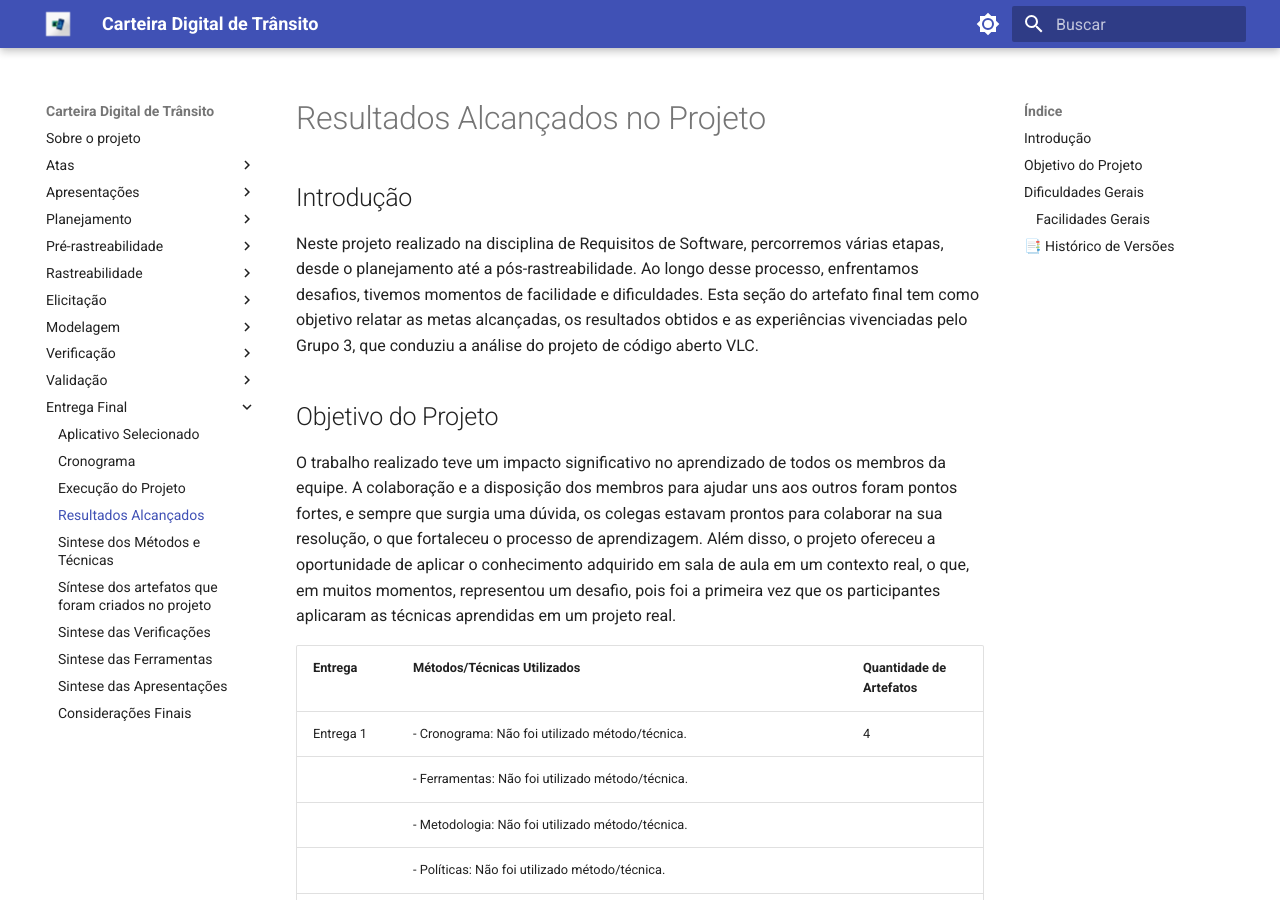
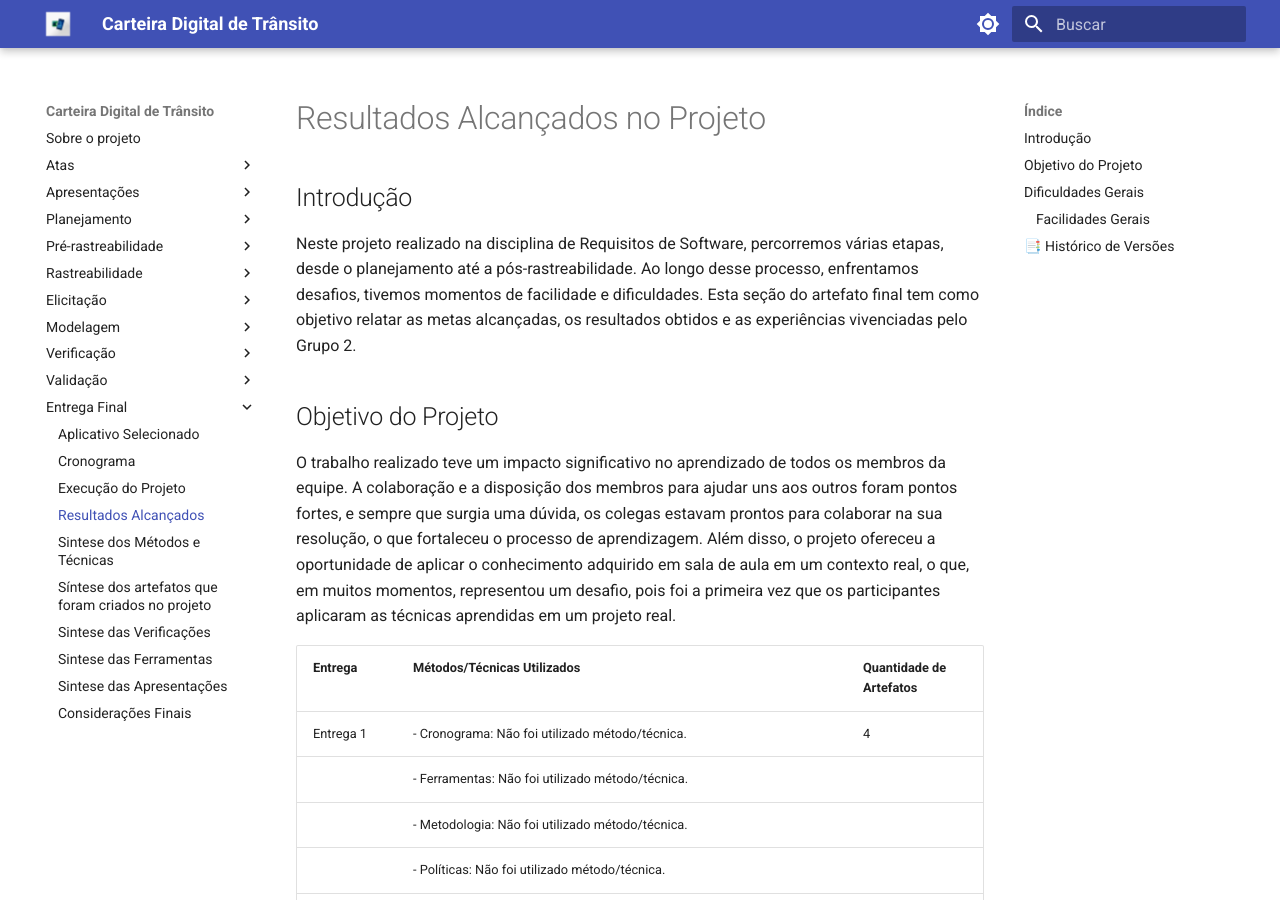
Before and after one commit to Requisitos-de-Software/2023.2-Carteira_Digital_de_Transito, an MkDocs documentation site: the page built from docs/entrega-final/resultados-alcan.md, in a window 1280 px wide and 900 px high. Built offline with MkDocs 1.6.1 and Material for MkDocs 9.7.7, drawn with Linux system fonts in a browser that asks for light colours.

Commit message:
Update resultados-alcan.md

```diff
--- a/docs/entrega-final/resultados-alcan.md
+++ b/docs/entrega-final/resultados-alcan.md
@@ -2,7 +2,7 @@
 
 ## Introdução
 
-Neste projeto realizado na disciplina de Requisitos de Software, percorremos várias etapas, desde o planejamento até a pós-rastreabilidade. Ao longo desse processo, enfrentamos desafios, tivemos momentos de facilidade e dificuldades. Esta seção do artefato final tem como objetivo relatar as metas alcançadas, os resultados obtidos e as experiências vivenciadas pelo Grupo 3, que conduziu a análise do projeto de código aberto VLC.
+Neste projeto realizado na disciplina de Requisitos de Software, percorremos várias etapas, desde o planejamento até a pós-rastreabilidade. Ao longo desse processo, enfrentamos desafios, tivemos momentos de facilidade e dificuldades. Esta seção do artefato final tem como objetivo relatar as metas alcançadas, os resultados obtidos e as experiências vivenciadas pelo Grupo 2.
 
 ## Objetivo do Projeto
 
```
